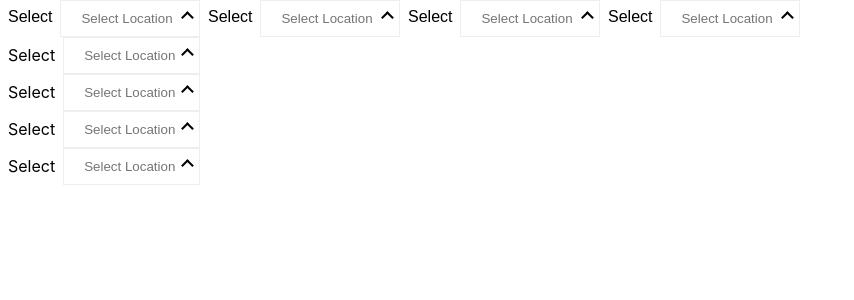
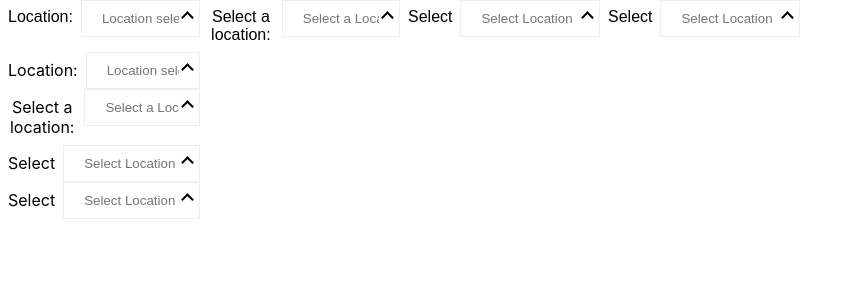
Before and after one commit to rastogiachyut/monty, a React (Create React App) app: page / in a window 1280 px wide. Shown: the top 300 px of the page, without its empty margins (0-854 px from the left). Built offline with nearby package versions, Linux system fonts and the light colour scheme.

Commit message:
Rows and columns

```diff
--- a/src/App.js
+++ b/src/App.js
@@ -88,16 +88,16 @@ function App() {
   return (
     <>
       <div className="App">
-          <MyDropdown options={cities} />
-          <MyDropdown options={cities} />
-          <MyDropdown options={cities} />
-          <MyDropdown options={cities} />
+        <MyDropdown label="Location:" placeholder="Location selection" options={cities} />
+        <MyDropdown label="Select a location:" placeholder="Select a Location" options={cities} />
+        <MyDropdown options={cities} />
+        <MyDropdown options={cities} />
       </div>
       <div>
-          <MyDropdown options={cities} />
-          <MyDropdown options={cities} />
-          <MyDropdown options={cities} />
-          <MyDropdown options={cities} />
+        <MyDropdown label="Location:" placeholder="Location selection" options={cities} />
+        <MyDropdown label="Select a location:" placeholder="Select a Location" options={cities} />
+        <MyDropdown options={cities} />
+        <MyDropdown options={cities} />
       </div>
     </>
   );
```
